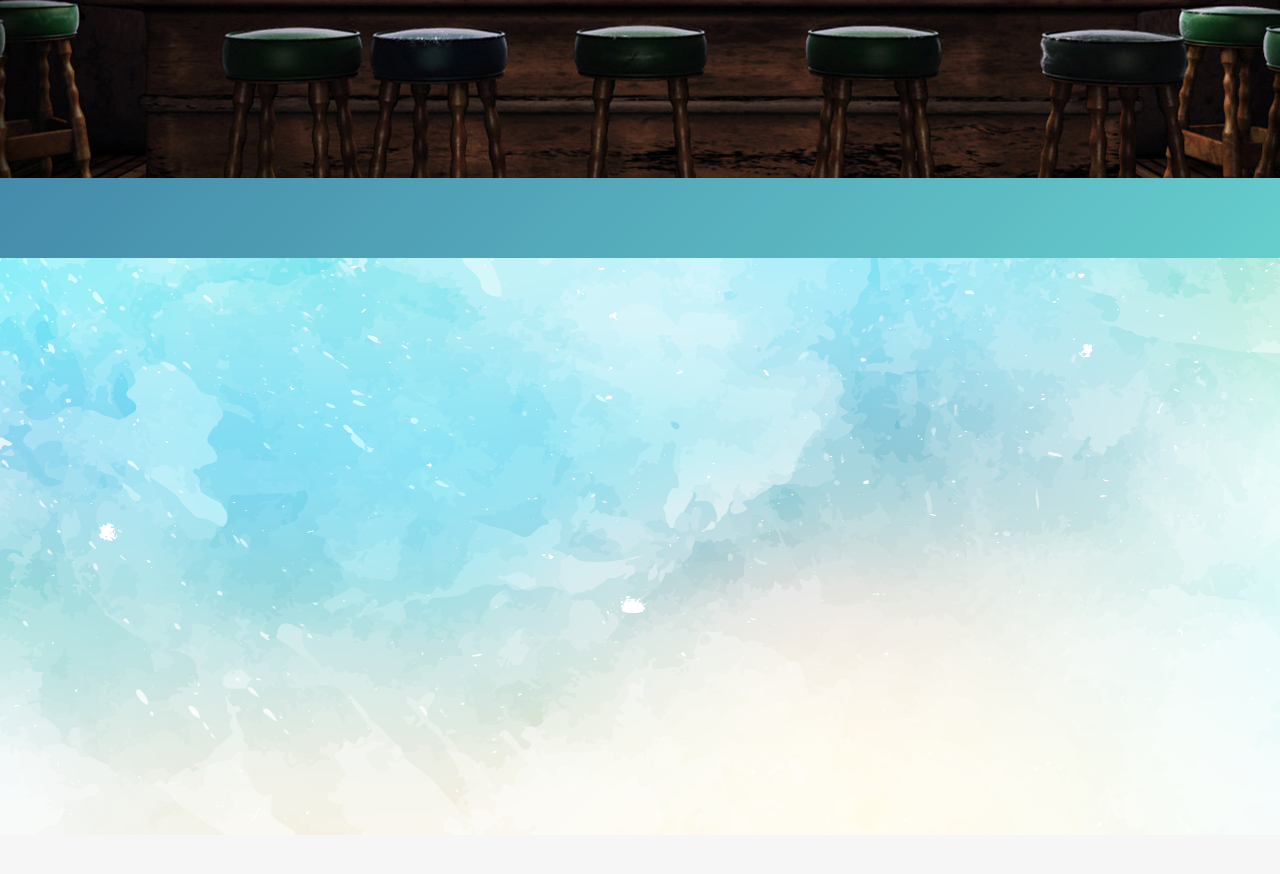
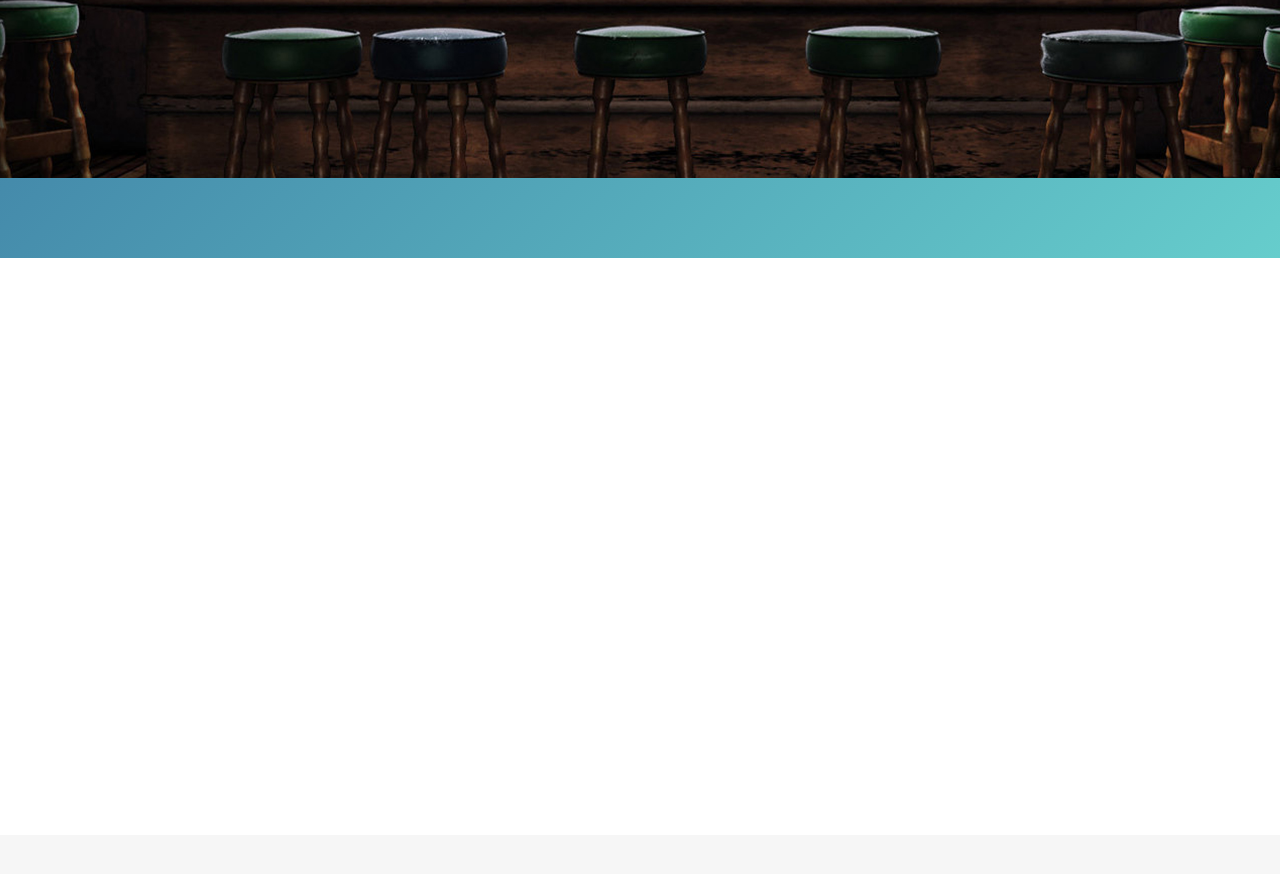
Before and after one commit to kuladeep93/brewwy2, a plain HTML site: page index.html in a window 1280 px wide. Shown: the part 542-1416 px from the top of the page. Drawn offline with Linux system fonts and the light colour scheme.

Commit message:
about section background image removed

```diff
--- a/assets/css/styles.css
+++ b/assets/css/styles.css
@@ -201,9 +201,9 @@ header .navbar-default.scrolled ul.navbar-nav {
 }
 section#about {
   position: relative;
-  background-image: url('../img/1k.png');
+/*  background-image: url('../img/1k.png');
   background-position: 50% 50%;
-  background-size: 100% 100%;
+  background-size: 100% 100%;*/
 }
 section#about .about-item {
   text-align: center;
```
